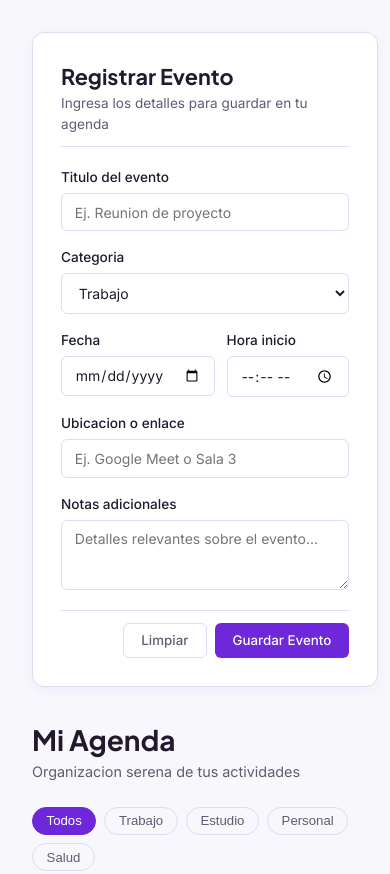
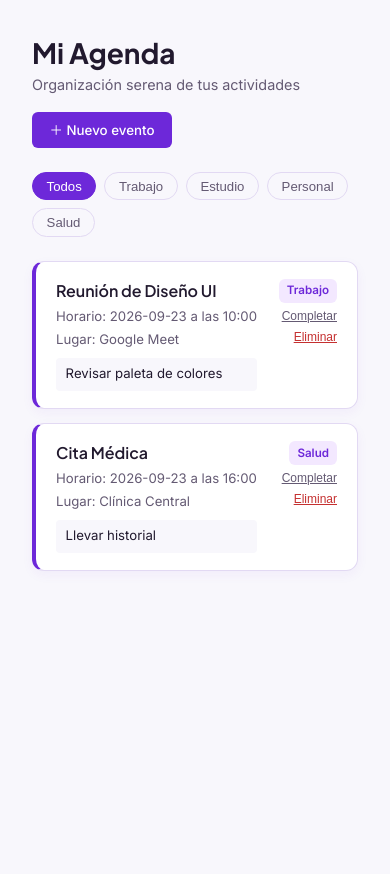
Before and after one commit to Angelg239/AgendaWeb.2, a plain HTML site: page index.html in a window 390 px wide. Shown: the top 874 px of the page. After the commit the page ends 844 px from the top, so only its background shows below. Drawn offline with Linux system fonts and the light colour scheme.

Commit message:
no message

```diff
--- a/estilo.css
+++ b/estilo.css
@@ -1,5 +1,4 @@
 :root {
-  /* Paleta de Colores en Morado (Cumple WCAG AA) */
   --bg-body: #F8F7FC;
   --bg-surface: #FFFFFF;
   --text-main: #21192E;
@@ -9,17 +8,14 @@
   --color-primary-light: #F3E8FF;
   --color-border: #E2D9F3;
 
-  /* Tipografias */
   --font-heading: 'Plus Jakarta Sans', -apple-system, BlinkMacSystemFont, sans-serif;
   --font-body: 'Inter', -apple-system, BlinkMacSystemFont, sans-serif;
 
-  /* UI Components Specs */
   --radius-sm: 6px;
   --radius-md: 12px;
   --shadow-subtle: 0 4px 12px rgba(109, 40, 217, 0.05);
 }
 
-/* Reset Generales */
 * {
   box-sizing: border-box;
   margin: 0;
@@ -34,24 +30,31 @@ body {
   padding: 2rem;
 }
 
-/* Layout de Dos Columnas */
+/* Control de vistas (Ventanas) */
 .app-layout {
-  max-width: 1100px;
+  max-width: 800px;
   margin: 0 auto;
-  display: grid;
-  grid-template-columns: 420px 1fr;
-  gap: 2rem;
 }
 
-/* Contenedor del Formulario */
+.view-section {
+  display: none;
+}
+
+.view-section.active {
+  display: block;
+}
+
+.hidden {
+  display: none !important;
+}
+
+/* Contenedor del Formulario (Ventana 2) */
 .form-card {
   background-color: var(--bg-surface);
   border: 1px solid var(--color-border);
   border-radius: var(--radius-md);
   padding: 1.75rem;
   box-shadow: var(--shadow-subtle);
-  position: sticky;
-  top: 2rem;
 }
 
 .form-header {
@@ -157,12 +160,15 @@ textarea {
   color: var(--text-main);
 }
 
-/* Encabezado Principal */
-.main-header {
+/* Encabezado Principal Flex (Ventana 1) */
+.main-header-flex {
+  display: flex;
+  justify-content: space-between;
+  align-items: center;
   margin-bottom: 1.5rem;
 }
 
-.main-header h1 {
+.main-header-flex h1 {
   font-family: var(--font-heading);
   font-size: 1.75rem;
   font-weight: 700;
@@ -292,11 +298,13 @@ textarea {
 }
 
 /* Responsivo */
-@media (max-width: 850px) {
-  .app-layout {
+@media (max-width: 600px) {
+  .main-header-flex {
+    flex-direction: column;
+    align-items: flex-start;
+    gap: 1rem;
+  }
+  .form-row {
     grid-template-columns: 1fr;
   }
-  .form-card {
-    position: static;
-  }
 }
--- a/index.html
+++ b/index.html
@@ -5,7 +5,7 @@
   <meta name="viewport" content="width=device-width, initial-scale=1.0">
   <title>AgendaWeb - Serene Focus</title>
 
-  <!-- Tipografias de Google Fonts -->
+  <!-- Tipografías de Google Fonts -->
   <link rel="preconnect" href="https://fonts.googleapis.com">
   <link rel="preconnect" href="https://fonts.gstatic.com" crossorigin>
   <link href="https://fonts.googleapis.com/css2?family=Inter:wght@400;500;600&family=Plus+Jakarta+Sans:wght@600;700&display=swap" rel="stylesheet">
@@ -17,8 +17,35 @@
 
   <div class="app-layout">
 
-    <!-- Seccion Izquierda: Formulario -->
-    <section class="form-container">
+    <!-- VISTA 1: Lista de Eventos y Botón Nuevo Evento -->
+    <section id="vista-principal" class="view-section active">
+
+      <header class="main-header-flex">
+        <div>
+          <h1>Mi Agenda</h1>
+          <p class="subtitle">Organización serena de tus actividades</p>
+        </div>
+        <button id="btn-ir-nuevo" class="btn-primary">＋ Nuevo evento</button>
+      </header>
+
+      <!-- Filtros -->
+      <div class="filter-bar">
+        <button class="filter-chip active" data-filter="Todos">Todos</button>
+        <button class="filter-chip" data-filter="Trabajo">Trabajo</button>
+        <button class="filter-chip" data-filter="Estudio">Estudio</button>
+        <button class="filter-chip" data-filter="Personal">Personal</button>
+        <button class="filter-chip" data-filter="Salud">Salud</button>
+      </div>
+
+      <!-- Lista de eventos agregados -->
+      <div id="event-list" class="event-list">
+        <!-- Los eventos se cargarán dinámicamente con JavaScript -->
+      </div>
+
+    </section>
+
+    <!-- VISTA 2: Formulario de Registro de Eventos -->
+    <section id="vista-formulario" class="view-section hidden">
       <div class="form-card">
 
         <div class="form-header">
@@ -28,15 +55,15 @@
 
         <form id="form-evento">
 
-          <!-- Titulo -->
+          <!-- Título -->
           <div class="form-group">
-            <label for="titulo">Titulo del evento</label>
-            <input type="text" id="titulo" placeholder="Ej. Reunion de proyecto" required>
+            <label for="titulo">Título del evento</label>
+            <input type="text" id="titulo" placeholder="Ej. Reunión de proyecto" required>
           </div>
 
-          <!-- Categoria -->
+          <!-- Categoría -->
           <div class="form-group">
-            <label for="categoria">Categoria</label>
+            <label for="categoria">Categoría</label>
             <select id="categoria">
               <option value="Trabajo">Trabajo</option>
               <option value="Personal">Personal</option>
@@ -60,7 +87,7 @@
 
           <!-- Lugar / Enlace -->
           <div class="form-group">
-            <label for="ubicacion">Ubicacion o enlace</label>
+            <label for="ubicacion">Ubicación o enlace</label>
             <input type="text" id="ubicacion" placeholder="Ej. Google Meet o Sala 3">
           </div>
 
@@ -70,9 +97,9 @@
             <textarea id="notas" placeholder="Detalles relevantes sobre el evento..."></textarea>
           </div>
 
-          <!-- Botones de accion -->
+          <!-- Botones de acción -->
           <div class="form-actions">
-            <button type="reset" class="btn-secondary">Limpiar</button>
+            <button type="button" id="btn-cancelar" class="btn-secondary">Cancelar</button>
             <button type="submit" class="btn-primary">Guardar Evento</button>
           </div>
 
@@ -81,44 +108,40 @@
       </div>
     </section>
 
-    <!-- Seccion Derecha: Vista de Eventos -->
-    <section class="events-container">
-
-      <header class="main-header">
-        <h1>Mi Agenda</h1>
-        <p class="subtitle">Organizacion serena de tus actividades</p>
-      </header>
-
-      <!-- Filtros -->
-      <div class="filter-bar">
-        <button class="filter-chip active" data-filter="Todos">Todos</button>
-        <button class="filter-chip" data-filter="Trabajo">Trabajo</button>
-        <button class="filter-chip" data-filter="Estudio">Estudio</button>
-        <button class="filter-chip" data-filter="Personal">Personal</button>
-        <button class="filter-chip" data-filter="Salud">Salud</button>
-      </div>
-
-      <!-- Lista de eventos agregados -->
-      <div id="event-list" class="event-list">
-        <!-- Los eventos se cargaran dinamicamente con JavaScript -->
-      </div>
-
-    </section>
-
   </div>
 
   <!-- Javascript funcional Integrado -->
   <script>
     let eventos = [
-      { id: 1, titulo: "Reunion de Diseno UI", categoria: "Trabajo", fecha: "2026-09-23", hora: "10:00", ubicacion: "Google Meet", notas: "Revisar paleta de colores", completado: false },
-      { id: 2, titulo: "Cita Medica", categoria: "Salud", fecha: "2026-09-23", hora: "16:00", ubicacion: "Clinica Central", notas: "Llevar historial", completado: false }
+      { id: 1, titulo: "Reunión de Diseño UI", categoria: "Trabajo", fecha: "2026-09-23", hora: "10:00", ubicacion: "Google Meet", notas: "Revisar paleta de colores", completado: false },
+      { id: 2, titulo: "Cita Médica", categoria: "Salud", fecha: "2026-09-23", hora: "16:00", ubicacion: "Clínica Central", notas: "Llevar historial", completado: false }
     ];
 
     let filtroActual = "Todos";
 
+    const vistaPrincipal = document.getElementById("vista-principal");
+    const vistaFormulario = document.getElementById("vista-formulario");
+    const btnIrNuevo = document.getElementById("btn-ir-nuevo");
+    const btnCancelar = document.getElementById("btn-cancelar");
     const form = document.getElementById("form-evento");
     const containerEventos = document.getElementById("event-list");
     const filterButtons = document.querySelectorAll(".filter-chip");
+
+    // Navegación entre vistas
+    btnIrNuevo.addEventListener("click", () => {
+      vistaPrincipal.classList.remove("active");
+      vistaPrincipal.classList.add("hidden");
+      vistaFormulario.classList.remove("hidden");
+      vistaFormulario.classList.add("active");
+    });
+
+    btnCancelar.addEventListener("click", () => {
+      vistaFormulario.classList.remove("active");
+      vistaFormulario.classList.add("hidden");
+      vistaPrincipal.classList.remove("hidden");
+      vistaPrincipal.classList.add("active");
+      form.reset();
+    });
 
     function renderEventos() {
       containerEventos.innerHTML = "";
@@ -168,6 +191,12 @@
       eventos.unshift(nuevoEvento);
       form.reset();
       renderEventos();
+
+      // Regresar a la vista principal al guardar
+      vistaFormulario.classList.remove("active");
+      vistaFormulario.classList.add("hidden");
+      vistaPrincipal.classList.remove("hidden");
+      vistaPrincipal.classList.add("active");
     });
 
     function toggleCompletado(id) {
```
